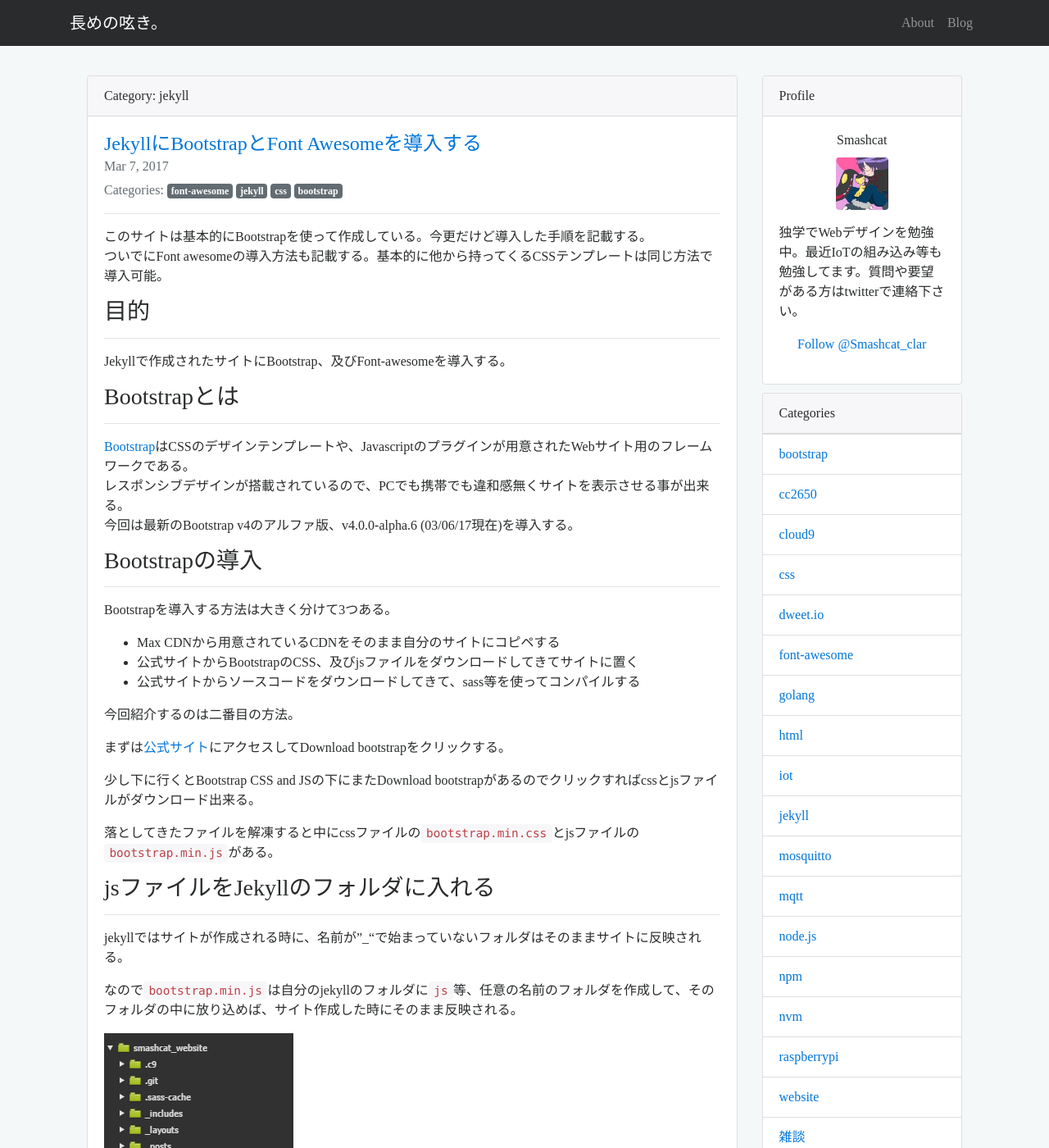
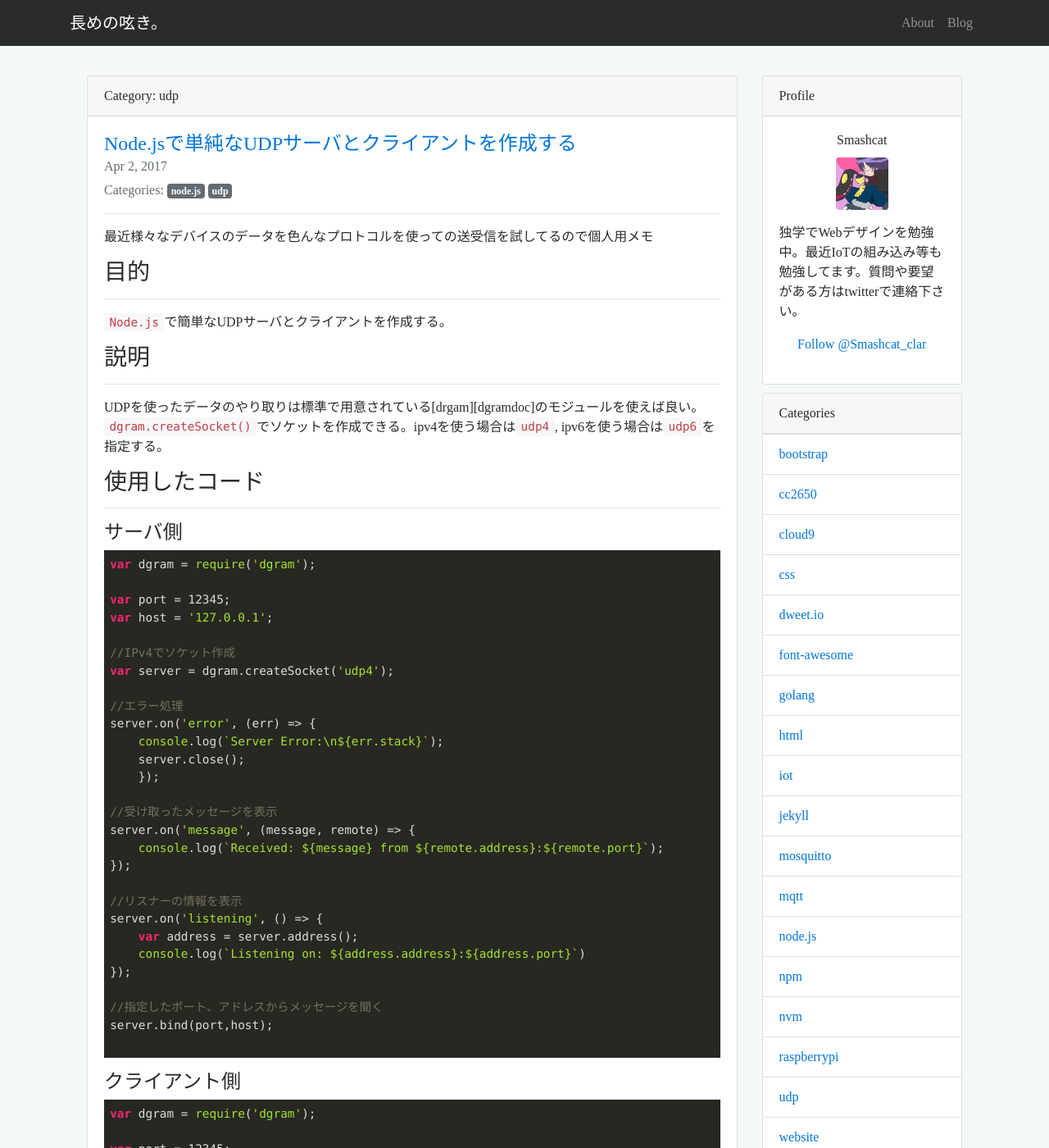
Before and after one commit to Naturalclar/naturalclar.github.io, a Jekyll site: the page built from categories/jekyll.md, in a window 1280 px wide and 1400 px high. Shown: the whole window at 82% size. Built offline with Jekyll 4.4.1, drawn with Linux system fonts in a browser that asks for light colours; some web fonts are replaced; comment, search, counter and statistics services are not loaded; some of the changed text lies outside the part shown.

Commit message:
add post

````diff
--- a/_posts/2017-03-03-installing-mosquitto-on-raspberrypi.markdown
+++ b/_posts/2017-03-03-installing-mosquitto-on-raspberrypi.markdown
@@ -52,7 +52,7 @@ sudo apt-get update
 そしてmosquittoとそのクライアントをインストール
 
 ```bash
-sudo apt-get install mosquitto mosquitto_clients
+sudo apt-get install mosquitto mosquitto-clients
 ```
 
 これでmosquittoが導入出来た筈。mosquittoは自動で走ってる筈だけど、手動で起動させたい場合以下のコマンドで起動出来る
--- /dev/null
+++ b/_posts/2017-04-02-simple-udp-server-and-client-nodejs.markdown
@@ -0,0 +1,94 @@
+---
+layout: post
+title: "Node.jsで単純なUDPサーバとクライアントを作成する"
+date: 2017-04-02 12:00:00 -0800
+categories: node.js udp
+---
+
+最近様々なデバイスのデータを色んなプロトコルを使っての送受信を試してるので個人用メモ
+
+### 目的
+
+---
+
+`Node.js`で簡単なUDPサーバとクライアントを作成する。
+
+### 説明
+
+---
+
+UDPを使ったデータのやり取りは標準で用意されている[drgam][dgramdoc]のモジュールを使えば良い。<br>
+`dgram.createSocket()`でソケットを作成できる。ipv4を使う場合は`udp4`, ipv6を使う場合は`udp6`を指定する。
+
+### 使用したコード
+
+---
+
+#### サーバ側
+
+```js
+var dgram = require('dgram');
+
+var port = 12345;
+var host = '127.0.0.1';
+
+//IPv4でソケット作成
+var server = dgram.createSocket('udp4');
+
+//エラー処理
+server.on('error', (err) => {
+    console.log(`Server Error:\n${err.stack}`);
+    server.close();
+    });
+
+//受け取ったメッセージを表示
+server.on('message', (message, remote) => {
+    console.log(`Received: ${message} from ${remote.address}:${remote.port}`);
+});
+
+//リスナーの情報を表示
+server.on('listening', () => {
+    var address = server.address();
+    console.log(`Listening on: ${address.address}:${address.port}`)
+});
+
+//指定したポート、アドレスからメッセージを聞く
+server.bind(port,host);
+
+```
+
+#### クライアント側
+
+```js
+var dgram = require('dgram');
+
+var port = 12345;
+var host = '127.0.0.1';
+var message = new Buffer('Hello UDP!');
+
+//IPv4でソケット作成
+var client = dgram.createSocket('udp4');
+
+//クライアントからメッセージを送信する。メッセージはBuffer, string, arrayフォーマットを受け付ける
+client.send(message, 0, message.length, port, host, (err, bytes) => {
+    if (err){
+        throw err;
+    }
+    console.log(`${bytes} bytes of message sent: ${message}`);
+   client.close();
+});
+
+```
+
+### 動作テスト
+
+<a href="/images/blog-images/20170403-udp-nodejs.png" data-fancybox="gallery">![udp-nodejs](/images/blog-images/20170403-udp-nodejs.png){:class="img-fluid"}</a><br>
+
+
+### 参考したサイト
+
+---
+
+- [Node.js: dpgramのドキュメント][dpgramdoc]
+
+[dpgramdoc]:https://nodejs.org/api/dgram.html
--- a/categories/jekyll.md
+++ b/categories/jekyll.md
@@ -1,5 +1,5 @@
 ---
 layout: archive
-category: jekyll
-permalink: /jekyll/
+category: udp
+permalink: /udp/
 ---
````
Also changed, not shown: categories/udp.md (added, +5 -0 lines), images/blog-images/20170403-udp-nodejs.png (added).
